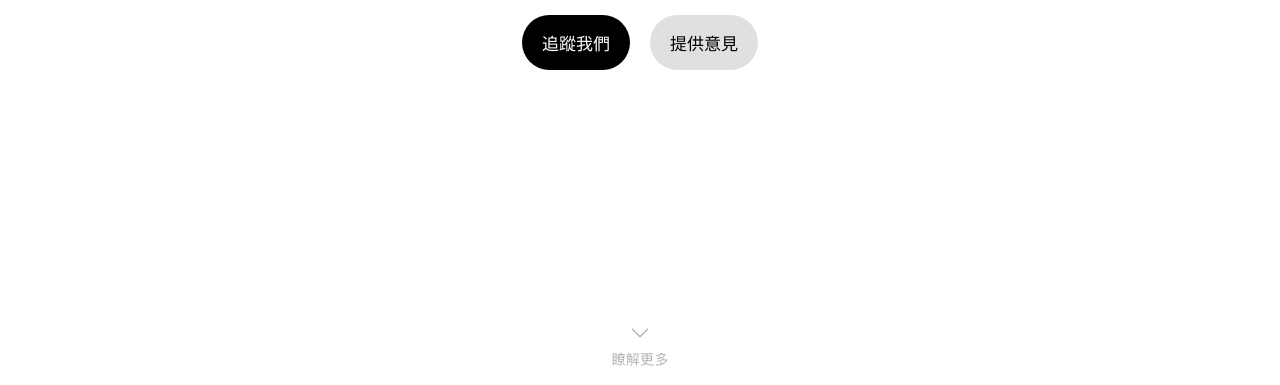
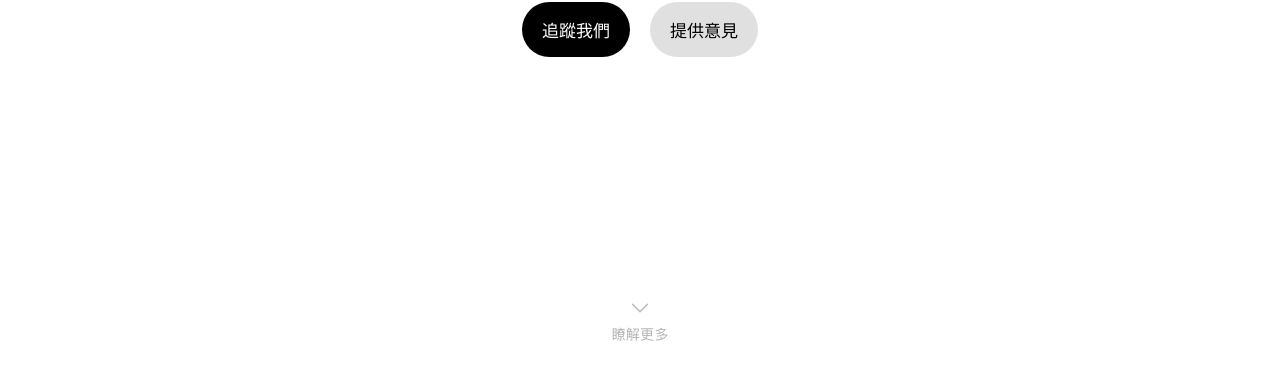
Before and after one commit to zc-0120/lycaew, a plain HTML site: page index.html in a window 1280 px wide. Shown: the part 415-800 px from the top of the page. Drawn offline with Linux system fonts and the light colour scheme; a web font is replaced by a local one.

Commit message:
fixed main

```diff
--- a/Main_style.css
+++ b/Main_style.css
@@ -166,7 +166,7 @@
     justify-content: center;
     align-items: center;
     margin-top: auto;
-    margin-bottom: 15px;
+    margin-bottom: 40px;
 }
 
 .moreunderdiv svg{
```
